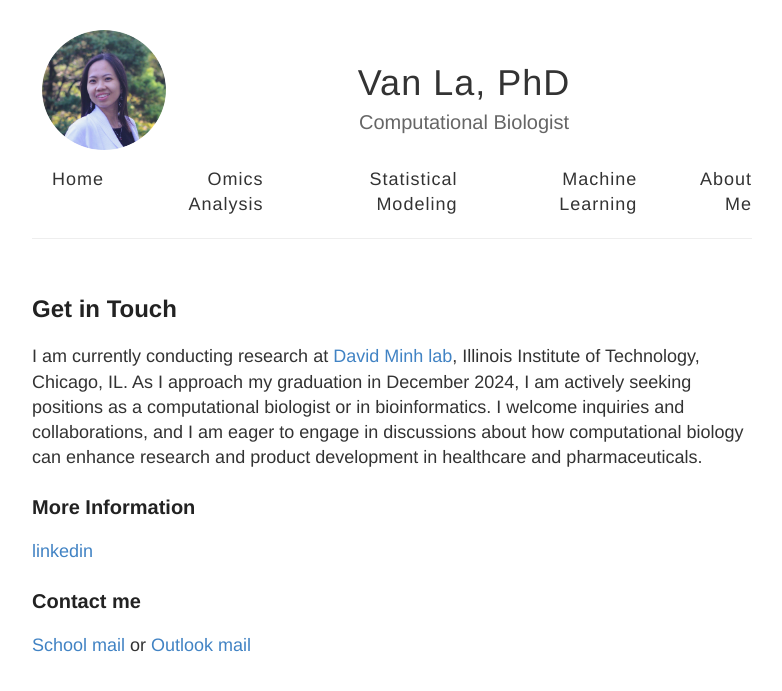
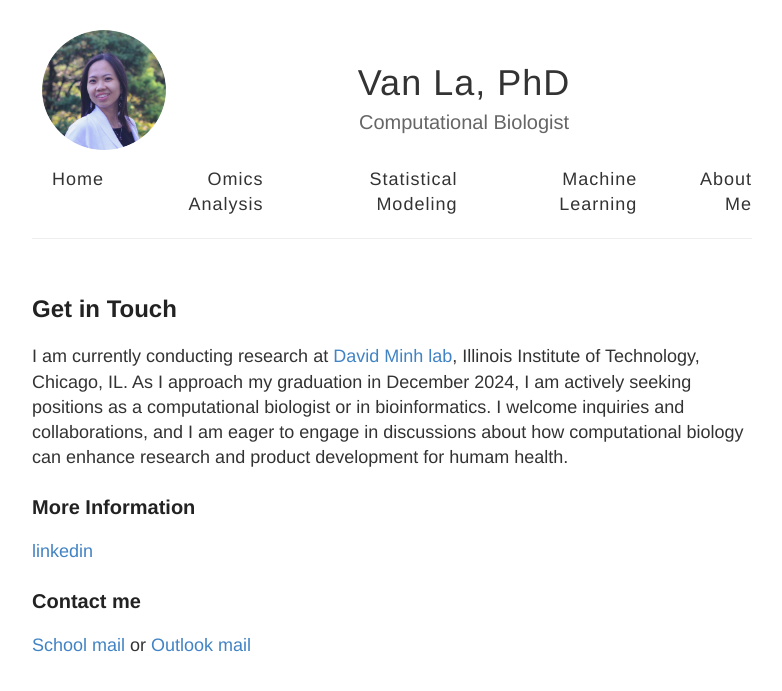
Before and after one commit to vanngocthuyla/vanngocthuyla.github.io, a Jekyll site: the page built from _pages/about.md, in a window 1280 px wide. Shown: the top 691 px of the page, without its empty margins (248-1030 px from the left). Built offline with Jekyll 4.4.1, drawn with Linux system fonts in a browser that asks for light colours.

Commit message:
Update about.md

```diff
--- a/_pages/about.md
+++ b/_pages/about.md
@@ -7,7 +7,7 @@
 
 ## Get in Touch
 
-I am currently conducting research at [David Minh lab](https://ccbatiit.github.io/), Illinois Institute of Technology, Chicago, IL. As I approach my graduation in December 2024, I am actively seeking positions as a computational biologist or in bioinformatics. I welcome inquiries and collaborations, and I am eager to engage in discussions about how computational biology can enhance research and product development in healthcare and pharmaceuticals.
+I am currently conducting research at [David Minh lab](https://ccbatiit.github.io/), Illinois Institute of Technology, Chicago, IL. As I approach my graduation in December 2024, I am actively seeking positions as a computational biologist or in bioinformatics. I welcome inquiries and collaborations, and I am eager to engage in discussions about how computational biology can enhance research and product development for humam health.
 
 ### More Information
 
```
